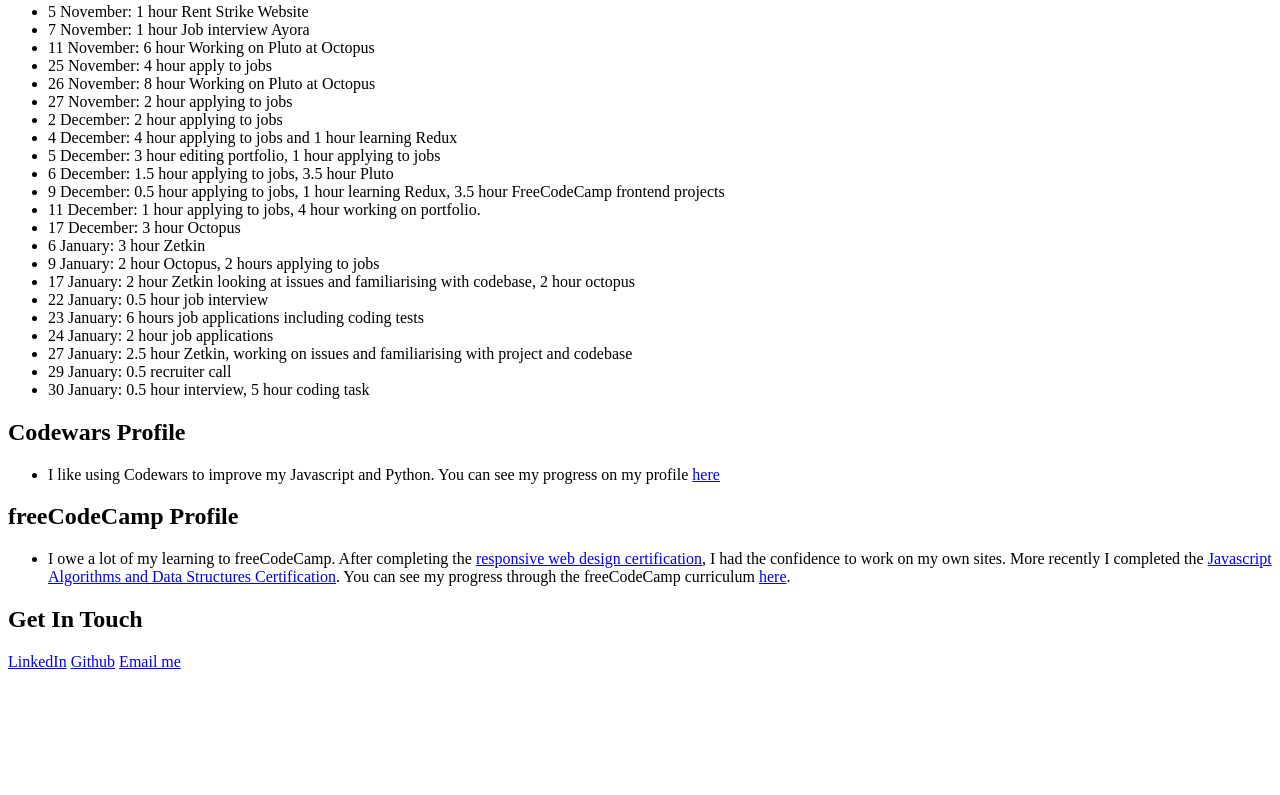
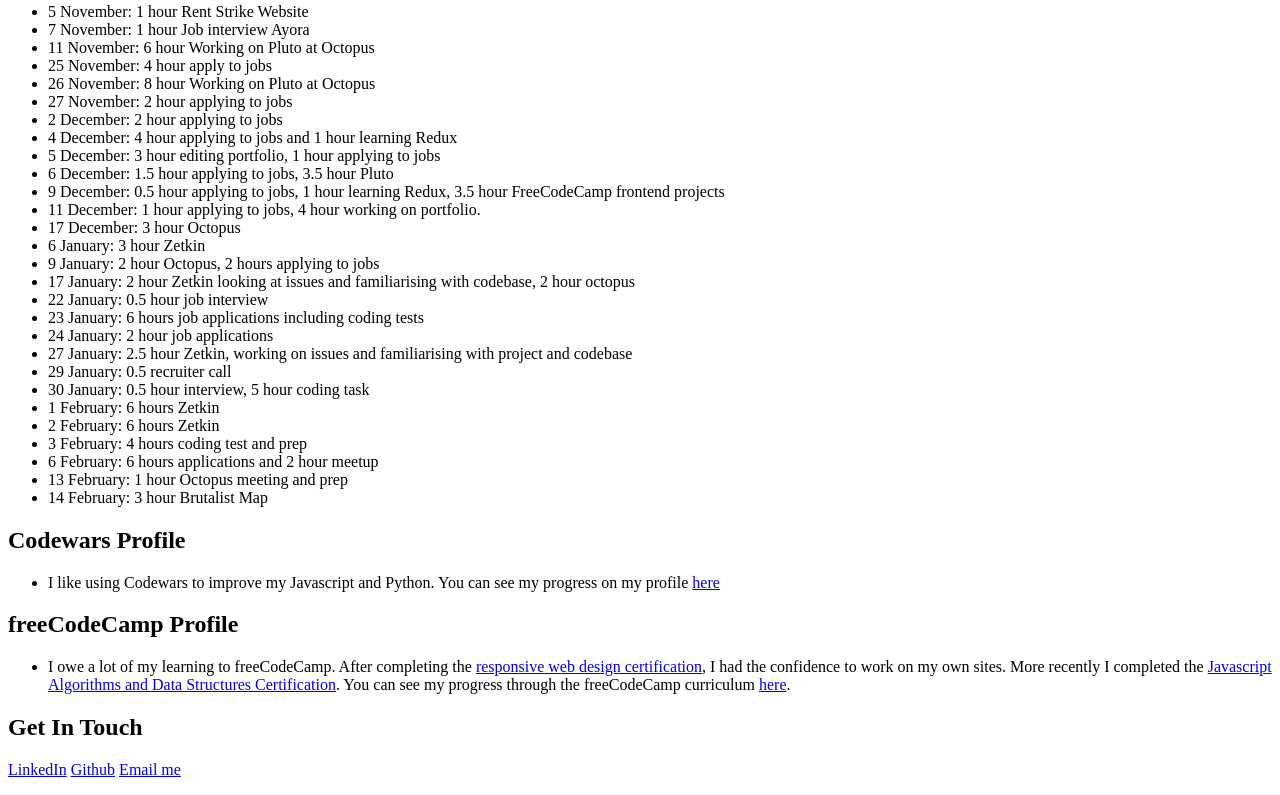
Before and after one commit to jackkershaw/my-coding-progress, an Eleventy site: page src/progress.md in a window 1280 px wide. Shown: the part 6948-7743 px from the top of the page. Before the commit the page ends 7635 px from the top, so only its background shows below. Built offline with nearby package versions, Linux system fonts and the light colour scheme; Eleventy itself is replaced by a stand-in of ours; files that its build step writes are made by us from their sources.

Commit message:
edit progress doc

```diff
--- a/src/progress.md
+++ b/src/progress.md
@@ -397,6 +397,12 @@
 - 27 January: 2.5 hour Zetkin, working on issues and familiarising with project and codebase
 - 29 January: 0.5 recruiter call
 - 30 January: 0.5 hour interview, 5 hour coding task
+- 1 February: 6 hours Zetkin
+- 2 February: 6 hours Zetkin
+- 3 February: 4 hours coding test and prep
+- 6 February: 6 hours applications and 2 hour meetup
+- 13 February: 1 hour Octopus meeting and prep
+- 14 February: 3 hour Brutalist Map
 
 ## Codewars Profile
 
```
